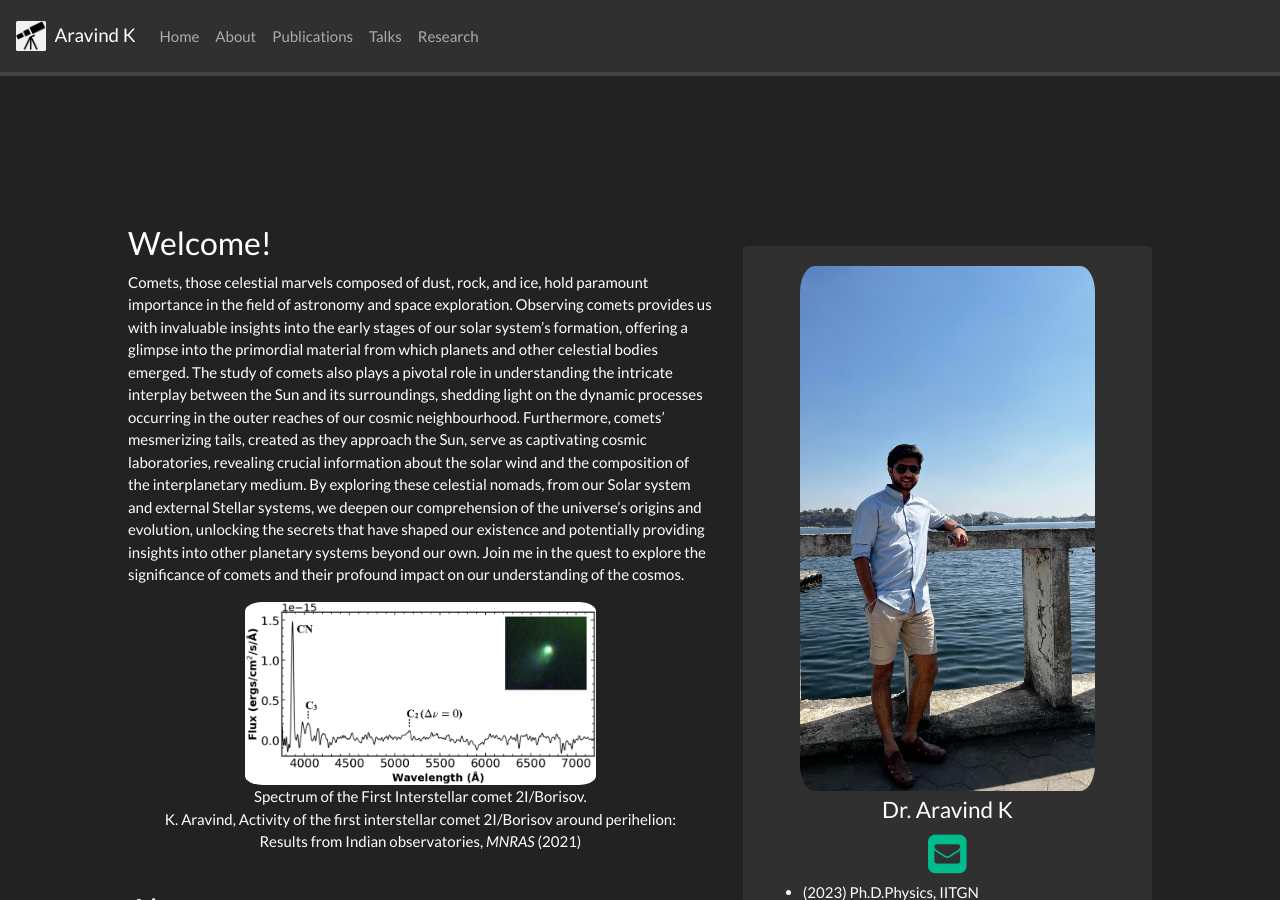
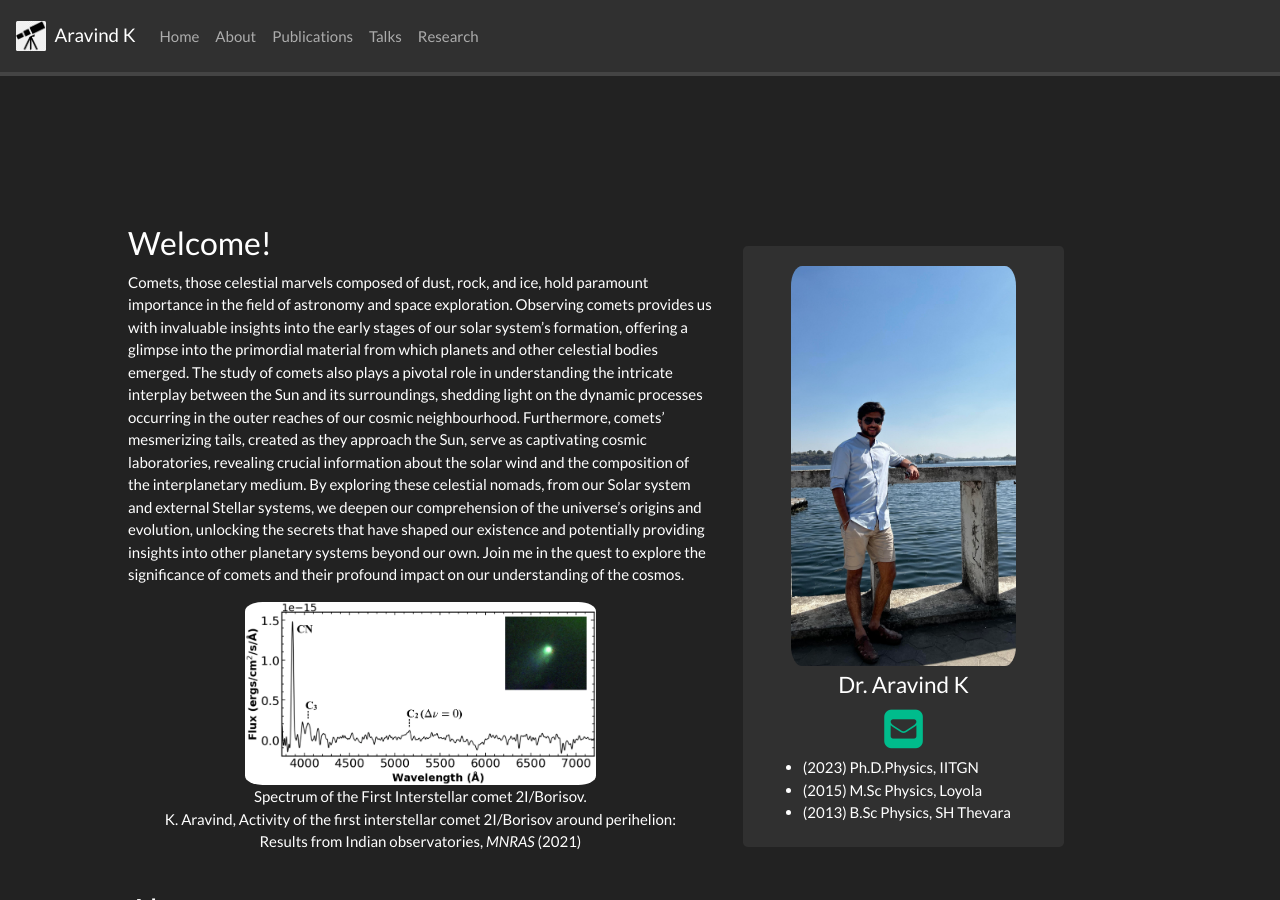
Before and after one commit to DrAravind1192/DrAravind1192.github.io, a Jekyll site: the page built from _pages/home.md, in a window 1280 px wide and 900 px high. Built offline with Jekyll 4.4.1, drawn with Linux system fonts in a browser that asks for light colours; nearby versions of some CDN libraries; a style sheet for code colours, icons or effects is not loaded.

Commit message:
Update homelay.html

```diff
--- a/_layouts/homelay.html
+++ b/_layouts/homelay.html
@@ -3,4 +3,4 @@ layout: default
 ---
 
 <div id="homeid" class="col-sm-7 col-xs-12">{{ content }}</div>
-<div id="newsid" class="col-sm-5 col-xs-12">{% include sidebar.html %}</div>
+<div id="newsid" class="col-sm-4 col-xs-12">{% include sidebar.html %}</div>
```
